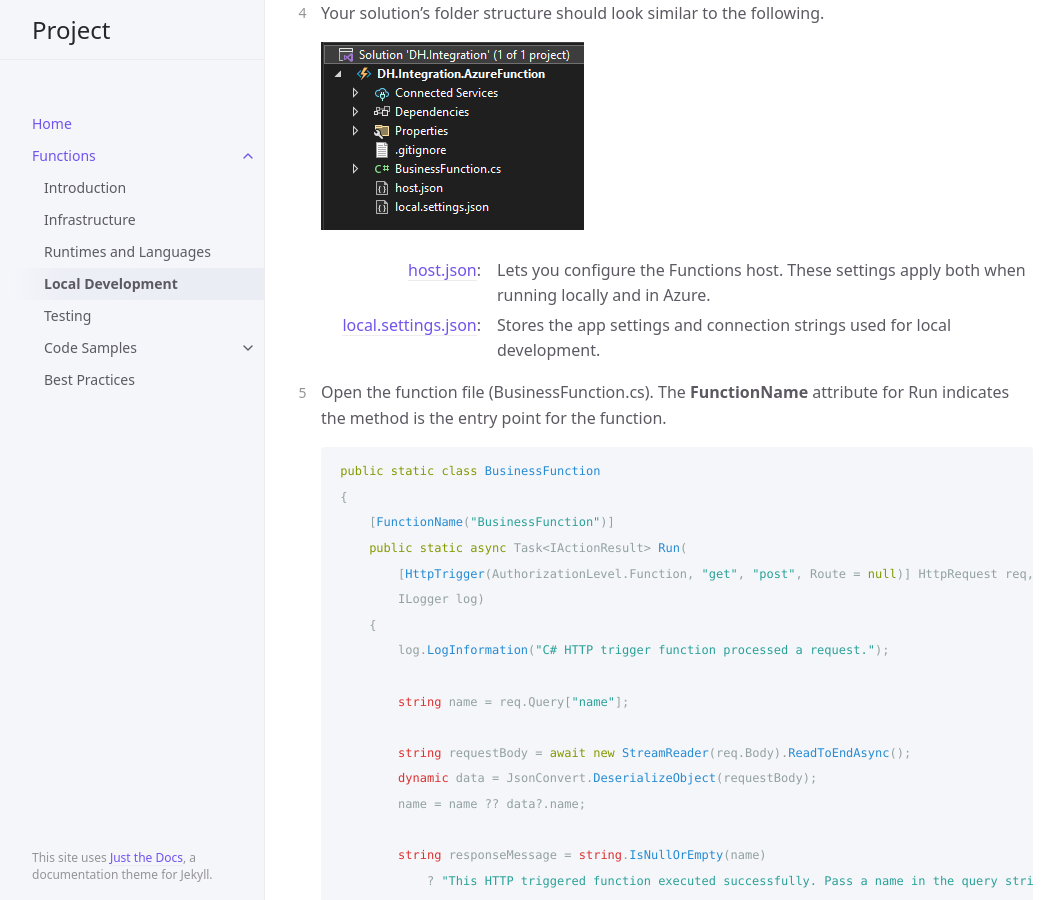
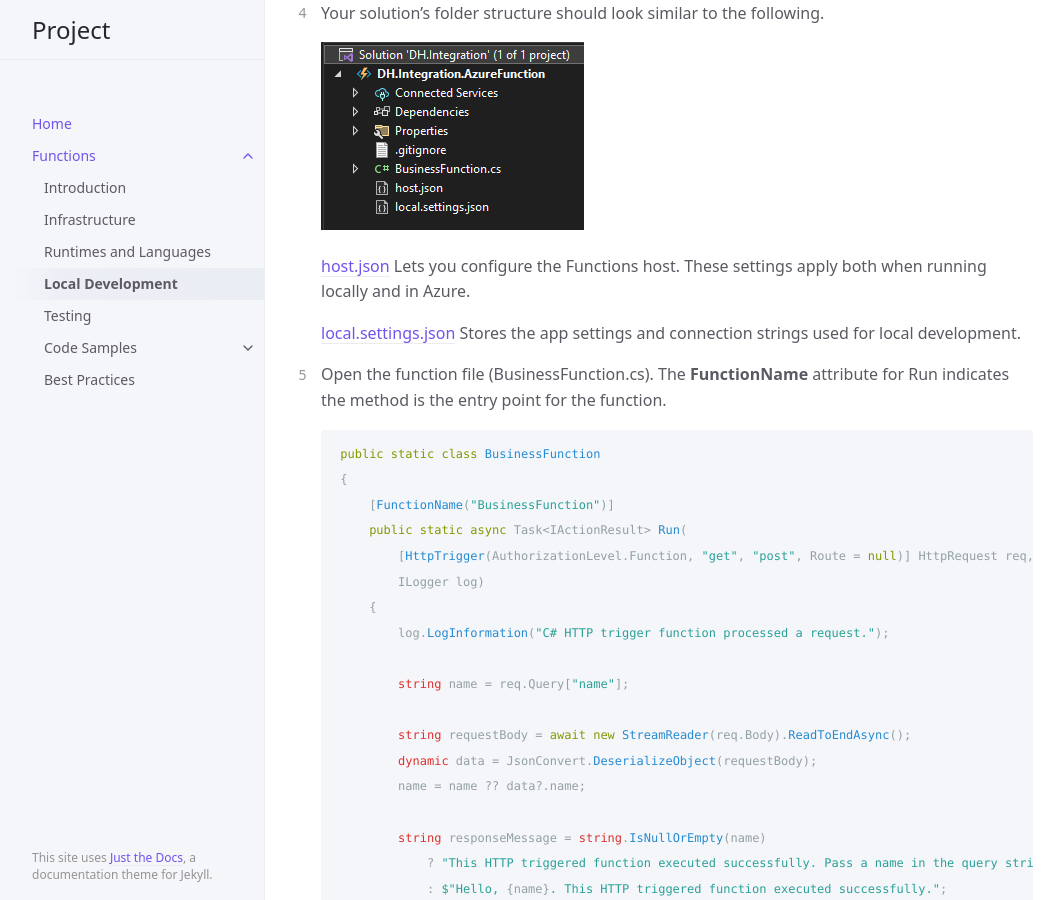
Before and after one commit to bwagner77/docs-test, a Jekyll site: the page built from function/local-development.md, in a window 1280 px wide and 900 px high, scrolled down 1798 px. Shown: the whole window, without its empty margins (107-1170 px from the left). Built offline with Jekyll 4.4.1, drawn with Linux system fonts in a browser that asks for light colours.

```diff
--- a/function/local-development.md
+++ b/function/local-development.md
@@ -48,11 +48,11 @@ in VS Code (as of 9/14/2022).*
     ![Structure](../assets/images/function-structure.png)
 
     [host.json](https://docs.microsoft.com/en-us/azure/azure-functions/functions-host-json)
-    : Lets you configure the Functions host. These settings apply both when
+    Lets you configure the Functions host. These settings apply both when
     running locally and in Azure.
 
     [local.settings.json](https://docs.microsoft.com/en-us/azure/azure-functions/functions-run-local?tabs=v4%2Cwindows%2Ccsharp%2Cportal%2Cbash#local-settings)
-    : Stores the app settings and connection strings used for local
+    Stores the app settings and connection strings used for local
     development.
 
 5. Open the function file (BusinessFunction.cs). The **FunctionName** attribute
```
